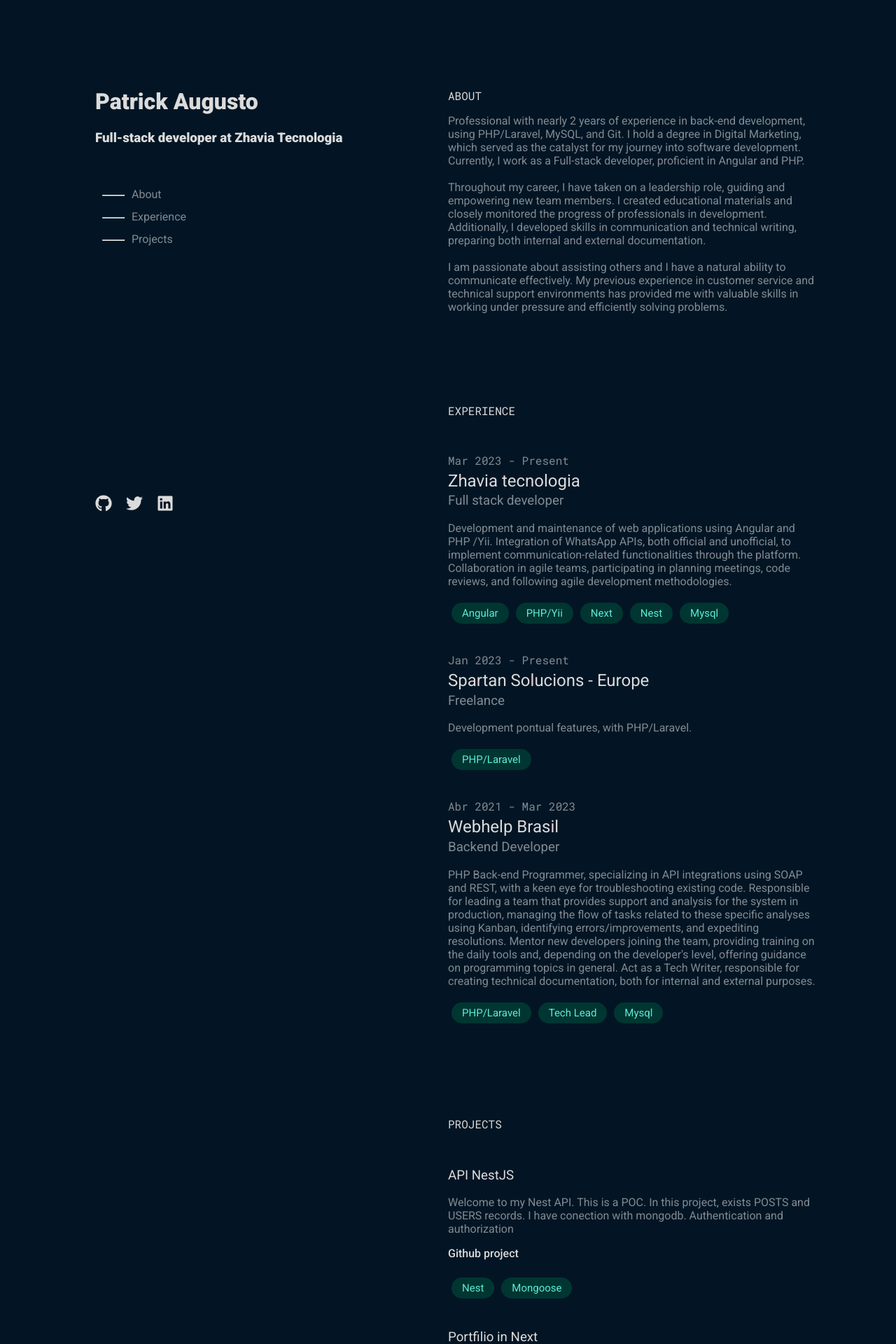
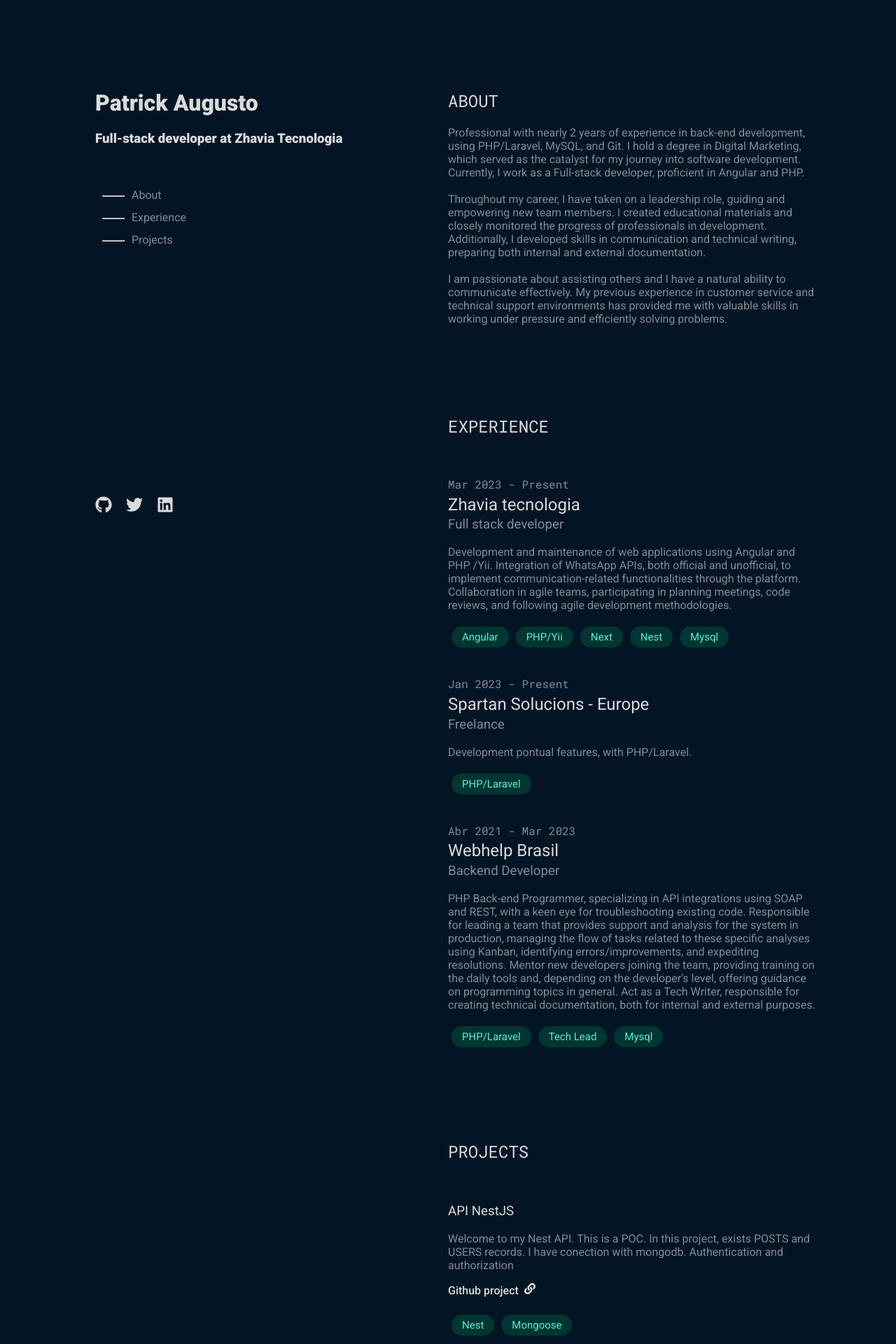
Before and after one commit to trickaugusto/portifolio-next, a Next.js app: page / in a window 1280 px wide. Shown: the top 1920 px of the page at 70% size. Built offline with nearby package versions, Linux system fonts and the light colour scheme.

Commit message:
update css & map key

```diff
--- a/src/components/About.js
+++ b/src/components/About.js
@@ -9,7 +9,6 @@
 export default function About() {
     return (
         <>
-            <h2 className={`${roboto.className} ${styles.title}`}>ABOUT</h2>
             <p className={styles.contentText}>
                 Professional with nearly 2 years of experience in back-end development, using PHP/Laravel, MySQL, and Git. I hold a degree in Digital Marketing, which served as the catalyst for my journey into software development. Currently, I work as a Full-stack developer, proficient in Angular and PHP.
                 <br />
--- a/src/components/Header.js
+++ b/src/components/Header.js
@@ -2,16 +2,22 @@
 import { FaGithub, FaTwitter, FaLinkedin } from 'react-icons/fa';
 
 export default function Header() {
+
+    const goToTop = () => {
+        window.scrollTo(0, 0);
+    }
+
     return (
         <div className={styles.header}>
             <h1 className={styles.title}>Patrick Augusto</h1>
             <h3 className={styles.subtitle}>Full-stack developer at Zhavia Tecnologia</h3>
 
             <div className={styles.buttonsSection}>
-                <a href='#about' className={styles.navIndicator}>
+                <a href='#' className={styles.navIndicator} onClick={() => window.scrollTo(0, 0)}>
                     <hr />
                     About
                 </a>
+
                 <a href='#experiences' className={styles.navIndicator}>
                     <hr />
                     Experience
--- a/src/components/Projects.js
+++ b/src/components/Projects.js
@@ -1,5 +1,6 @@
 import Technologies from "../components/Technologies";
 import style from '../styles/Projects.module.css'
+import { FaLink } from 'react-icons/fa';
 
 export default function Projects({
     title,
@@ -8,18 +9,17 @@
     link
 }) {
     return (
-
         <div className={style.section}>
             <h3 className={style.title}>{title}</h3>
             <p className="transparent">{description}</p>
 
             <div className={style.divlink}>
                 <a href={link} className={style.link}>Github project</a>
+                <FaLink className={style.icon} />
             </div>
 
             <Technologies
                 technologies={technologies}
-
             />
         </div>
     )
--- a/src/components/Technologies.js
+++ b/src/components/Technologies.js
@@ -5,8 +5,8 @@
         <div>
             {technologies.length > 0 && (
                 <div className={styles.listTec}>
-                    {technologies.map((technology) => (
-                        <a key={technology} className={styles.technology}>
+                    {technologies.map((technology, index) => (
+                        <a key={index} className={styles.technology}>
                             {technology}
                         </a>
                     ))}
--- a/src/pages/index.js
+++ b/src/pages/index.js
@@ -78,19 +78,22 @@
 
   return (
     <>
+      <a id="top-page"></a>
       <Header />
 
       <div className={homeStyle.bodyContent}>
-        <div id="about">
+        <h2 className={`${roboto.className} ${homeStyle.titleExperience}`}>ABOUT</h2>
+
+        <div>
           <About/>
         </div>
 
-        <h2 className={`${roboto.className} title-experience`}>EXPERIENCE</h2>
+        <h2 className={`${roboto.className} ${homeStyle.titleExperience}`}>EXPERIENCE</h2>
 
         <div id="experiences">
-          {experiences.map((experience) => (
+          {experiences.map((experience, index) => (
             <Experience
-              key={experience}
+              key={index}
               years={experience.years}
               title={experience.title}
               subtitle={experience.subtitle}
@@ -101,12 +104,12 @@
 
         </div>
 
-        <h2 className={`${roboto.className} title-experience`}>PROJECTS</h2>
+        <h2 className={`${roboto.className} ${homeStyle.titleExperience}`}>PROJECTS</h2>
 
         <div id="projects">
-          {projects.map((project) => (
+          {projects.map((project, index) => (
             <Projects
-              key={project}
+              key={index}
               title={project.title}
               description={project.description}
               technologies={project.technologies}
--- a/src/styles/Home.module.css
+++ b/src/styles/Home.module.css
@@ -11,3 +11,8 @@
     margin-left: 0%;
   }
 }
+
+.titleExperience {
+  font-size: x-large;
+  margin-top: 8rem;
+}
--- a/src/styles/Projects.module.css
+++ b/src/styles/Projects.module.css
@@ -8,6 +8,9 @@
 
 .divlink {
     margin-bottom: 20px;
+    cursor: pointer;
+    width: fit-content;
+    height: fit-content;
 }
 
 .link {
@@ -15,6 +18,10 @@
     text-decoration: none;
 }
 
+.icon {
+    margin-left: 8px;
+}
+
 .section {
     padding-top: 20px
 }
--- a/src/styles/globals.css
+++ b/src/styles/globals.css
@@ -13,11 +13,6 @@
   font-size: 16px;
 }
 
-.title-experience {
-  font-size: medium;
-  margin-top: 8rem;
-}
-
 .transparent {
   color: rgba(255, 255, 255, 0.5);
 }
```
Lines whose indentation alone changed are shown as unchanged.
